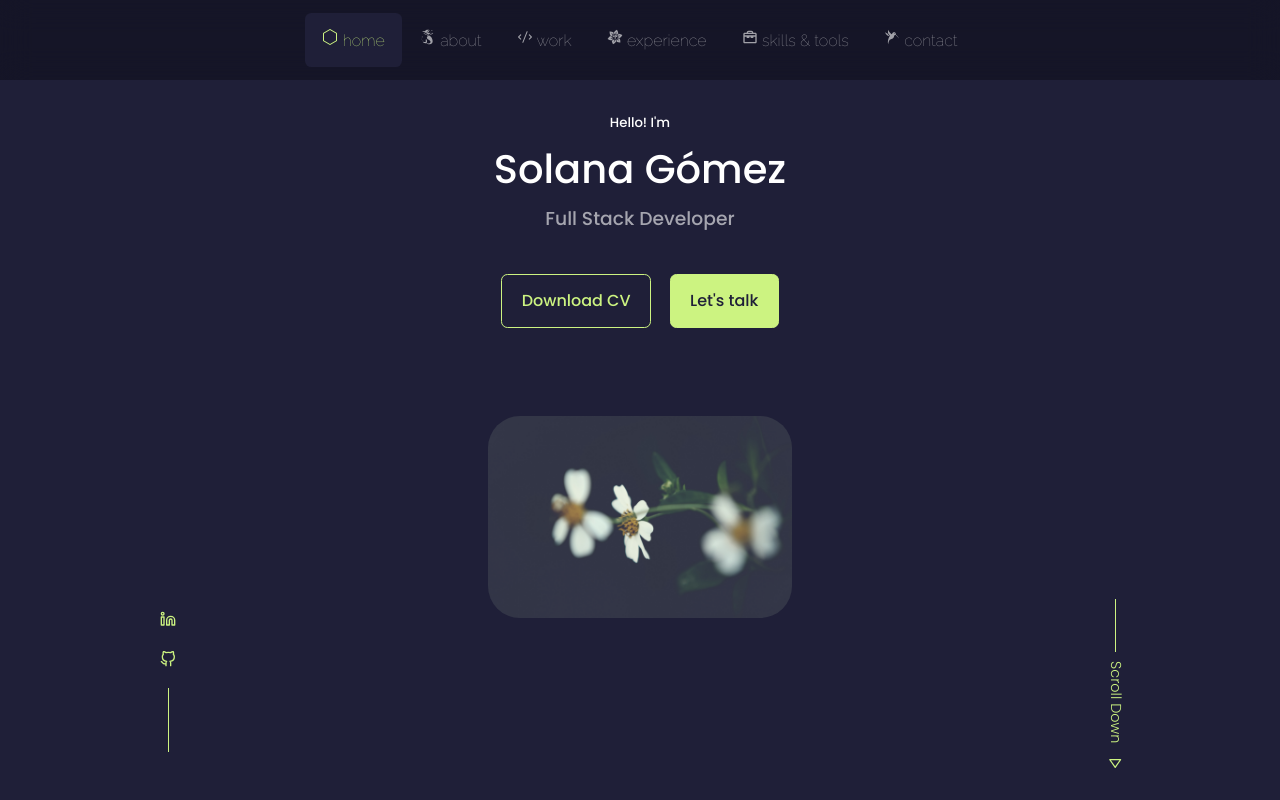
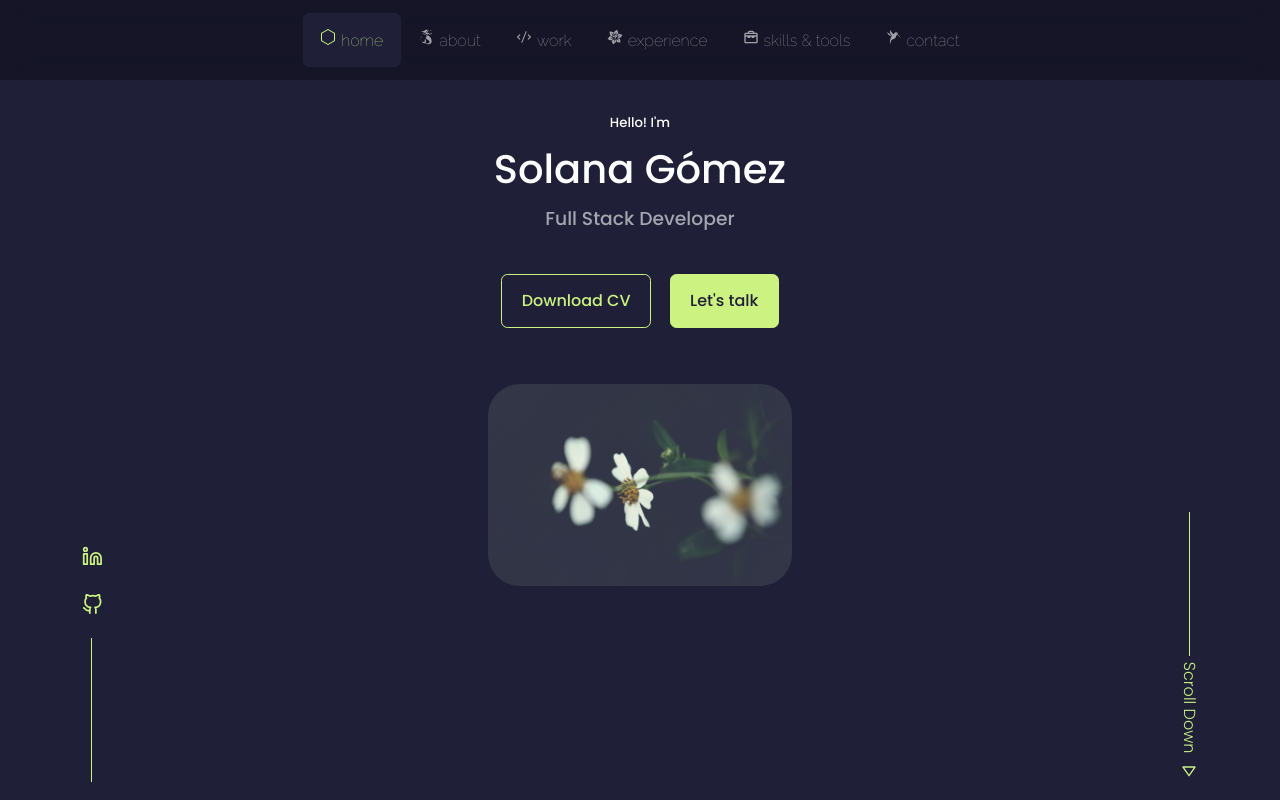
Before and after one commit to SolanaG/sol-portfolio-fullstack, a React (Create React App) app: page / in a window 1280 px wide. Shown: the top 800 px of the page. Built offline with nearby package versions, Linux system fonts and the light colour scheme.

Commit message:
footer ok

```diff
--- a/src/components/experience/Experience.jsx
+++ b/src/components/experience/Experience.jsx
@@ -2,7 +2,7 @@ import React from "react";
 import "./experience.css";
 
 const Experience = () => {
-  return <section id="experience">Experience</section>;
+  return <section id="experience"></section>;
 };
 
 export default Experience;
--- a/src/components/footer/Footer.jsx
+++ b/src/components/footer/Footer.jsx
@@ -1,8 +1,18 @@
+/* eslint-disable jsx-a11y/anchor-is-valid */
 import React from "react";
 import "./footer.css";
+import { AiFillHeart } from "react-icons/ai";
 
 const Footer = () => {
-  return <div>Footer</div>;
+  return (
+    <footer>
+      <div className="footer__copyright">
+        <small>&copy; 2023 | Designed & Coded with</small>
+        <AiFillHeart className="footer__copyright-icon" />
+        <small>by Sol</small>
+      </div>
+    </footer>
+  );
 };
 
 export default Footer;
--- a/src/components/footer/footer.css
+++ b/src/components/footer/footer.css
@@ -0,0 +1,24 @@
+@import url("https://fonts.googleapis.com/css2?family=Lora&display=swap");
+
+footer {
+  background: var(--color-primary);
+  padding: 4rem 0;
+  text-align: center;
+  font-size: 1rem;
+  margin-top: 7rem;
+  font-family: "Lora", serif;
+  font-weight: bold;
+}
+
+.footer__copyright {
+  color: var(--color-footer);
+  padding: 0.8rem;
+  border: 1px solid transparent;
+  display: flex;
+  justify-content: center;
+  align-items: center;
+}
+
+.footer__copyright-icon {
+  margin: 0 3px 1px 3px;
+}
--- a/src/components/header/header.css
+++ b/src/components/header/header.css
@@ -29,16 +29,25 @@ header {
   flex-direction: column;
   align-items: center;
   gap: 0.8rem;
-  position: absolute;
+  padding: 0.1rem;
+  font-size: 1.3rem;
+  position: fixed;
+  margin-left: 5rem;
   left: 0;
-  bottom: 3rem;
+  bottom: 1rem;
+  transition: var(--transition);
 }
 
 .header__socials::after {
   content: "";
   width: 1px;
-  height: 4rem;
+  height: 9rem;
   background: var(--color-primary);
+}
+
+.header__socials a:hover {
+  color: var(--color-footer);
+  font-size: 1.6rem;
 }
 
 .me {
@@ -46,7 +55,7 @@ header {
   height: 33rem;
   position: absolute;
   left: calc(50% - 11rem);
-  margin-top: 4rem;
+  margin-top: 2rem;
   overflow: hidden;
   padding: 1.5rem;
 }
@@ -61,11 +70,13 @@ header {
   flex-direction: column;
   align-items: center;
   gap: 2.4rem;
-  position: absolute;
-  bottom: 1.4rem;
+  position: fixed;
+  margin-right: 5rem;
+  bottom: 0.7rem;
   right: -2.3rem;
   font-weight: 300;
-  font-size: 0.9rem;
+  font-size: 1rem;
+  padding: 0.1rem;
 }
 
 .scroll__text {
@@ -75,7 +86,7 @@ header {
 .scroll__down::before {
   content: "";
   width: 1px;
-  height: 3.3rem;
+  height: 9rem;
   background: var(--color-primary);
 }
 
--- a/src/components/nav/Nav.jsx
+++ b/src/components/nav/Nav.jsx
@@ -1,3 +1,4 @@
+/* eslint-disable jsx-a11y/anchor-is-valid */
 import React from "react";
 import "./nav.css";
 import { GiSpotedFlower } from "react-icons/gi";
@@ -20,42 +21,61 @@ const Nav = () => {
           onClick={() => setActiveNav("#")}
           className={activeNav === "#" ? "active" : ""}
         >
-          <BsHexagon /> home
+          <span className="links__icons">
+            <BsHexagon />
+          </span>
+          <span>home</span>
         </a>
         <a
           href="#about"
           onClick={() => setActiveNav("about")}
           className={activeNav === "about" ? "active" : ""}
         >
-          <GiMermaid /> about
+          <span className="links__icons">
+            <GiMermaid />
+          </span>
+          <span>about</span>
         </a>
         <a
           href="#work"
           onClick={() => setActiveNav("work")}
           className={activeNav === "work" ? "active" : ""}
         >
-          <RxCode /> work
+          <span className="links__icons">
+            <RxCode />
+          </span>
+
+          <span>work</span>
         </a>
         <a
           href="#experience"
           onClick={() => setActiveNav("experience")}
           className={activeNav === "experience" ? "active" : ""}
         >
-          <GiSpotedFlower /> experience
+          <span className="links__icons">
+            <GiSpotedFlower />
+          </span>
+          <span>experience</span>
         </a>
         <a
           href="#skillsAndTools"
           onClick={() => setActiveNav("skillsAndTools")}
           className={activeNav === "skillsAndTools" ? "active" : ""}
         >
-          <CgToolbox /> skills & tools
+          <span className="links__icons">
+            <CgToolbox />
+          </span>
+          <span>skills & tools</span>
         </a>
         <a
           href="#contact"
           onClick={() => setActiveNav("contact")}
           className={activeNav === "contact" ? "active" : ""}
         >
-          <GiHummingbird /> contact
+          <span className="links__icons">
+            <GiHummingbird />
+          </span>
+          <span>contact</span>
         </a>
       </div>
       <div
--- a/src/components/nav/nav.css
+++ b/src/components/nav/nav.css
@@ -25,6 +25,12 @@ nav a {
   color: var(--color-light);
   font-size: 1rem;
   border-radius: 0.4rem;
+  align-items: center;
+}
+
+.links__icons {
+  margin-right: 0.3rem;
+  margin-bottom: 0;
 }
 
 nav a:hover {
--- a/src/index.css
+++ b/src/index.css
@@ -19,6 +19,7 @@
   --color-primary-variant: rgba(180, 245, 76, 0.4);
   --color-white: #fff;
   --color-light: rgba(255, 255, 255, 0.6);
+  --color-footer: #4831d4;
 
   --transition: all 400ms ease;
 
```
